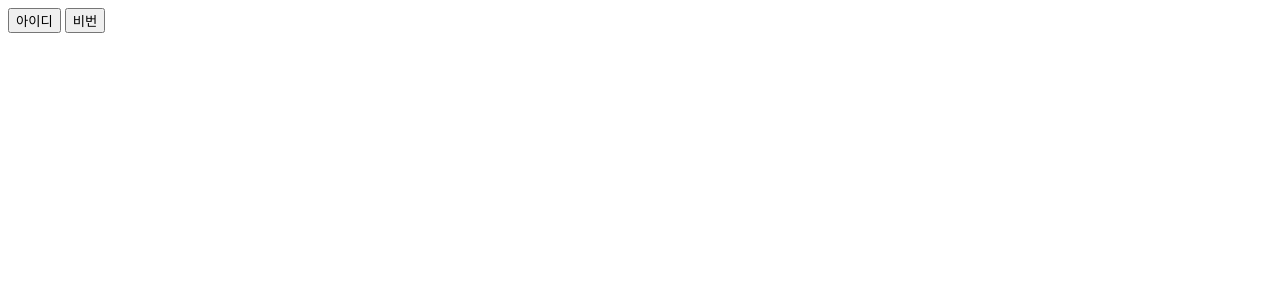
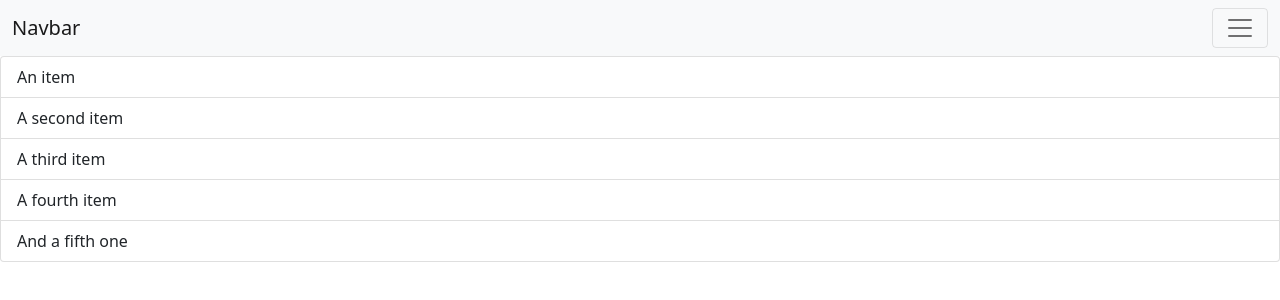
Before and after one commit to kimbbb/jsApple, a website: page index.html in a window 1280 px wide. Drawn offline with nearby package versions, Linux system fonts and the light colour scheme.

Commit message:
bootstrap

```diff
--- a/index.html
+++ b/index.html
@@ -4,6 +4,7 @@
   <meta charset="UTF-8">
   <title>Document</title>
   <link rel="stylesheet" href="main.css">
+  <link href="https://cdn.jsdelivr.net/npm/bootstrap@5.1.3/dist/css/bootstrap.min.css" rel="stylesheet">
 </head>
 <body>
   <!-- <h1 id="hello">하이</h1>
@@ -16,39 +17,64 @@
     //문서.의 html id요소를 가져와라(id가 hello).내부HTML을 '안녕'으로 바꾸어주세용
   </script> -->
 
-  <div class="alert-box" id="alert">
+
+  <!-- <div class="alert-box" id="alert">
     <p id="title">알림창</p>
     <button id="close">닫기</button>
   </div>
   <button onclick="openid()">아이디</button>
   <button onclick="openpass()">비번</button>
+  <button type="button" class="btn btn-primary">Primary</button> -->
+
+  <nav class="navbar navbar-light bg-light">
+    <div class="container-fluid">
+      <span class="navbar-brand">Navbar</span>
+      <button class="navbar-toggler" type="button">
+        <span class="navbar-toggler-icon"></span>
+      </button>
+    </div>
+  </nav>
+
+  <ul class="list-group">
+    <li class="list-group-item">An item</li>
+    <li class="list-group-item">A second item</li>
+    <li class="list-group-item">A third item</li>
+    <li class="list-group-item">A fourth item</li>
+    <li class="list-group-item">And a fifth one</li>
+  </ul>
 
 
-  <script>
+
+
+  <script src="https://cdn.jsdelivr.net/npm/bootstrap@5.1.3/dist/js/bootstrap.bundle.min.js">
     //조작할 html 코드 밑에 js코드 짜야 동작함
     //오타주의(f12(개발자 도구)활용)
 
-    const closw=document.getElementById('close').addEventListener('click', function(){
-      alert.style.display='none';
-    });
+    // const closw=document.getElementById('close').addEventListener('click', function(){
+    //   alert.style.display='none';
+    // });
 
-    const alert = document.getElementById("alert");
-    const alertName = document.getElementById("title");
+    // const alert = document.getElementById("alert");
+    // const alertName = document.getElementById("title");
 
-    function openid() {
-      alert.style.display='block';
-      alertName.innerHTML='아이디입력하셈'
-    }
+    // function openid() {
+    //   alert.style.display='block';
+    //   alertName.innerHTML='아이디입력하셈'
+    // }
 
-    function openpass() {
-      alert.style.display='block';
-      alertName.innerHTML='비번입력하셈'
-    }
+    // function openpass() {
+    //   alert.style.display='block';
+    //   alertName.innerHTML='비번입력하셈'
+    // }
 
     // function closealert() { //첫글자 소문자사용, camelCase
     //   alert.style.display='none';
     // }
 
+
+
+
+
   </script>
 
 </body>
--- a/main.css
+++ b/main.css
@@ -5,3 +5,12 @@
   border-radius: 5px;
   display: none;
 }
+
+.list-group{
+  display: none;
+}
+
+
+.show{
+  display: block;
+}
--- /dev/null
+++ b/package.json
@@ -0,0 +1,5 @@
+{
+  "dependencies": {
+    "bootstrap": "^5.2.2"
+  }
+}
```
Also changed, not shown: 1 other file.
